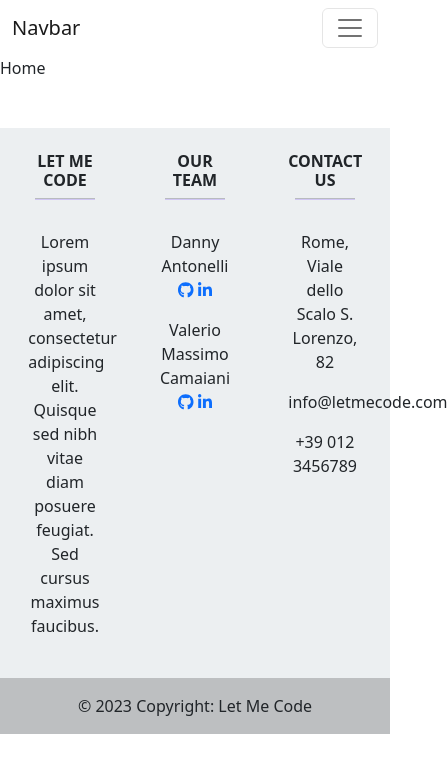
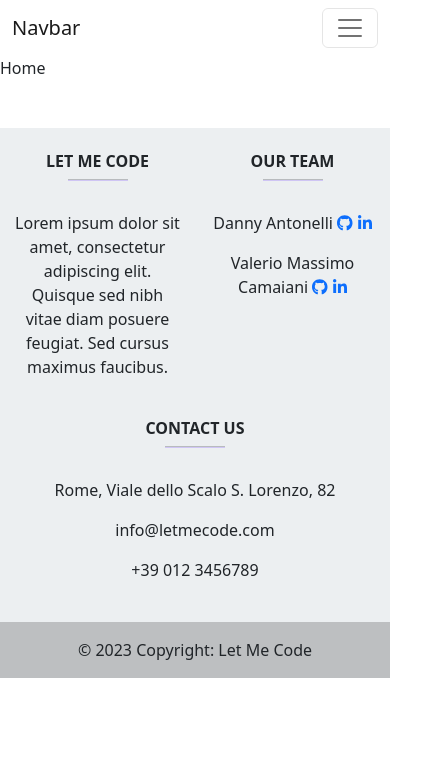
Before and after one commit to DannyAntonelli/Let-Me-Code, a Vue app in the folder frontend/: page / in a window 390 px wide. Shown: the top 772 px of the page, 448 px wide, since content can reach past the window. Built offline with nearby package versions, Linux system fonts and the light colour scheme.

Commit message:
Fix footer responsiveness

```diff
--- a/frontend/src/components/FooterComponent.vue
+++ b/frontend/src/components/FooterComponent.vue
@@ -6,7 +6,7 @@
     <section class="">
       <div class="container text-center text-md-start mt-5 pt-2">
         <div class="row mt-3">
-          <div class="col-3 mx-auto mb-4">
+          <div class="col mx-auto mb-4">
             <h6 class="text-uppercase fw-bold">Let Me Code</h6>
             <hr
               class="mb-4 mt-0 d-inline-block mx-auto"
@@ -18,7 +18,7 @@
             </p>
           </div>
 
-          <div class="col-3 mx-auto mb-4">
+          <div class="col mx-auto mb-4">
             <h6 class="text-uppercase fw-bold">Our team</h6>
             <hr
               class="mb-4 mt-0 d-inline-block mx-auto"
@@ -50,7 +50,7 @@
             </p>
           </div>
 
-          <div class="col-3 mx-auto mb-md-0 mb-4">
+          <div class="col mx-auto mb-md-0 mb-4">
             <h6 class="text-uppercase fw-bold">Contact us</h6>
             <hr
               class="mb-4 mt-0 d-inline-block mx-auto"
```
